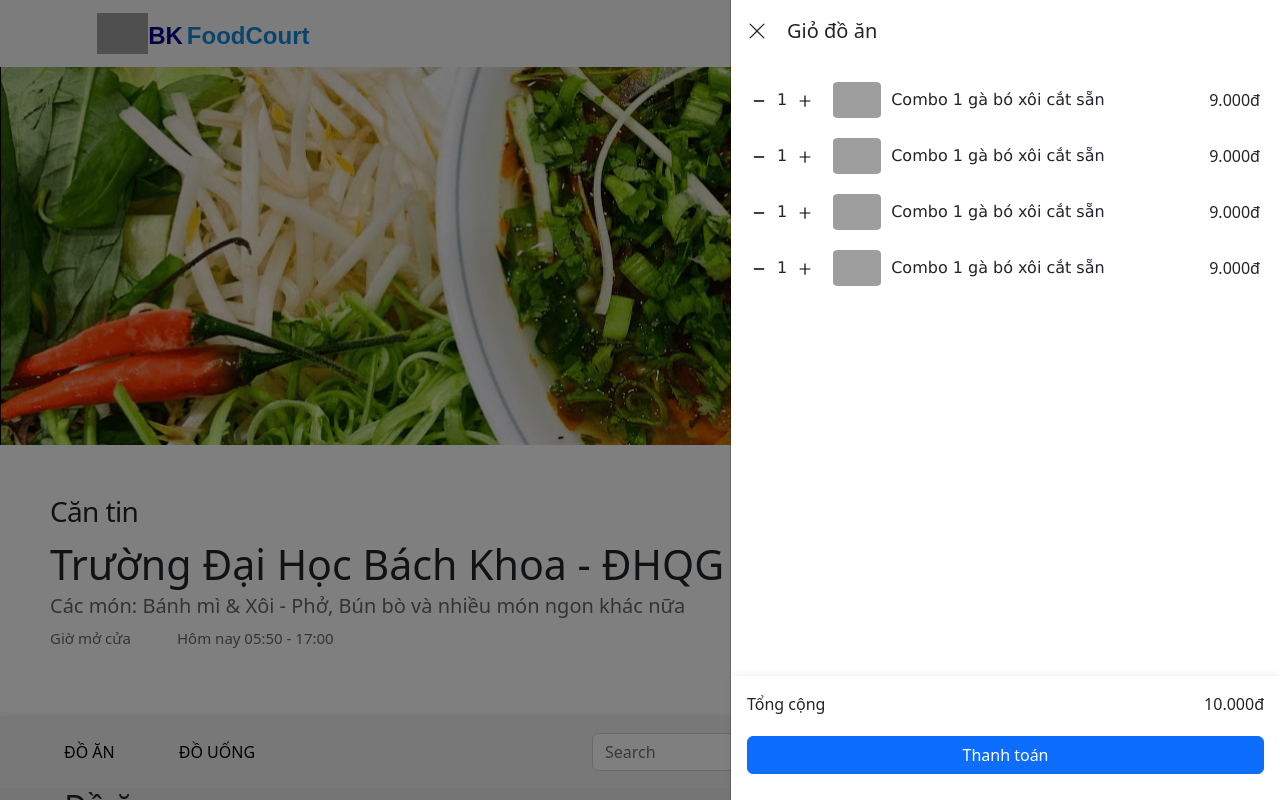
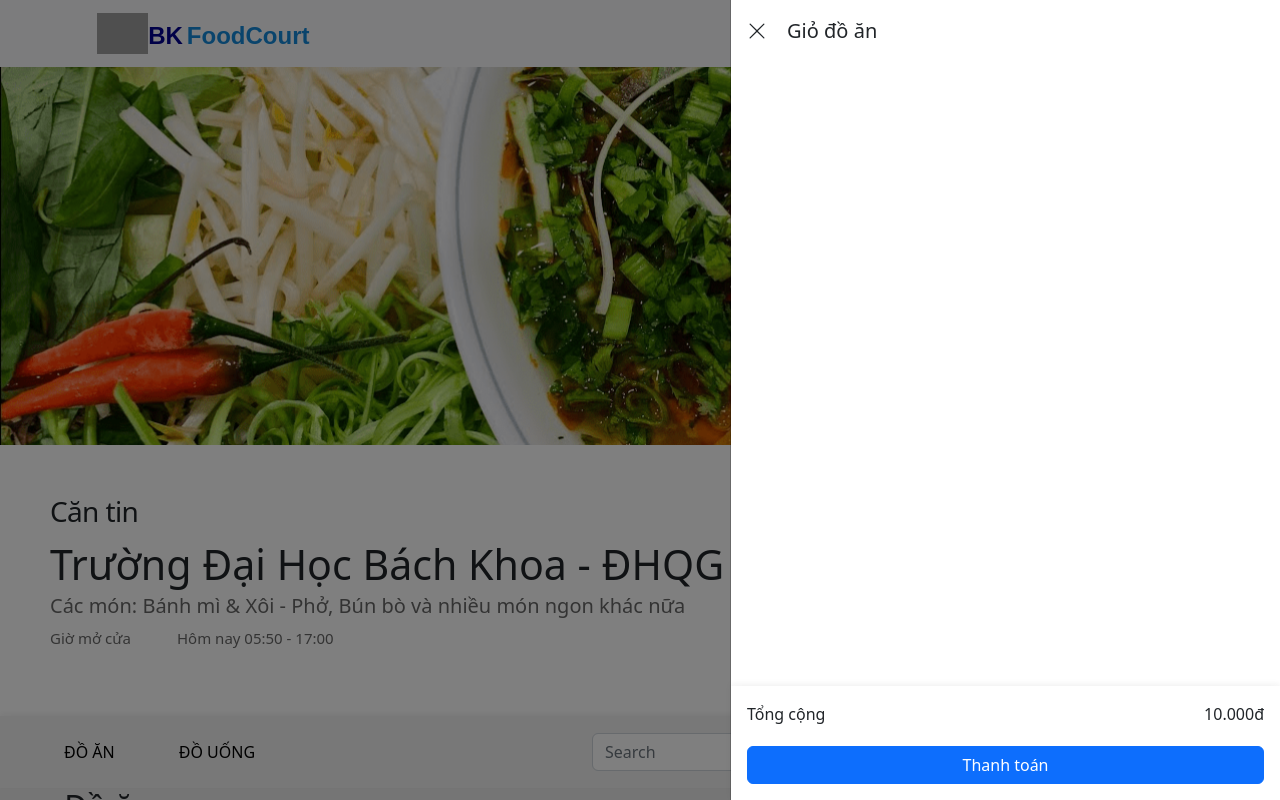
Before and after one commit to iduchungho/BKFoodCourt-Final, a React (Create React App) app in the folder client/: page / in a window 1280 px wide. Both pictures are taken after a click on the button 1057 px from the left and 33 px from the top of the page. Shown: the top 800 px of the page. Built offline with nearby package versions, Linux system fonts and the light colour scheme; grey boxes are pictures that could not be loaded.

Commit message:
add window.localStorage

```diff
--- a/client/package.json
+++ b/client/package.json
@@ -14,6 +14,7 @@
     "react-icons": "^4.6.0",
     "react-router-dom": "^6.4.2",
     "react-scripts": "5.0.1",
+    "react-toastify": "^9.1.1",
     "web-vitals": "^2.1.4"
   },
   "scripts": {
--- a/client/src/App.js
+++ b/client/src/App.js
@@ -1,5 +1,5 @@
 import { BrowserRouter as Router, Routes, Route } from 'react-router-dom';
-
+import 'react-toastify/dist/ReactToastify.css';
 import UINavbar from './component/UI/Navbar';
 import Footer from './component/UI/Footer';
 import Home from './component/modules/home/Home';
--- a/client/src/component/UI/Item.css
+++ b/client/src/component/UI/Item.css
@@ -1,12 +1,12 @@
 .food-container{
     display: flex;
     align-items: center;
-    margin-top: 20px;
-    margin-left: 10px;
-    margin-right: 20px;
+    padding: 2rem;
 }
 .food-count{
     font-family: Verdana, Geneva, Tahoma, sans-serif;
+    width: 20%;
+    display: flex;
 }
 .food-img{
     display: flex;
@@ -38,7 +38,9 @@
     margin-left: auto;
 }
 .div-line{
-    margin-top: 50px;
+    margin-left: auto;
+    margin-right: auto;
+    width: 90%;
     border: 0.5px solid rgb(201, 199, 199) !important;
 }
 .TotalConfirm{
@@ -46,7 +48,7 @@
     padding: 16px;
     background: #fff;
     box-shadow: 0 -2px 6px 0 rgb(28 28 28 / 6%);
-    bottom: 10px;
+    bottom: 0px;
     width: 100%;
 }
 .cart-price-info{
@@ -147,3 +149,20 @@
 .add_to_cart-btn-primary{
     width: 100%;
 }
+.fs__13px{
+    font-size: 14px;
+    font-weight: bold;
+    width: 40%;
+    text-align: center;
+    margin-top: auto;
+    margin-bottom: auto;
+    color: #0d6efd;
+    font-family: Verdana, Geneva, Tahoma, sans-serif;;
+}
+
+.btn-remove{
+    font-weight: 700;
+    color: #ee6352;
+    border: none;
+    background-color: white;
+}
--- a/client/src/component/UI/Item.js
+++ b/client/src/component/UI/Item.js
@@ -1,4 +1,4 @@
-import React, { useState} from "react";
+import React, { useEffect, useState } from "react";
 import { AiOutlinePlus } from "react-icons/ai";
 import { FiMinus } from "react-icons/fi";
 import { BsXLg } from "react-icons/bs";
@@ -8,23 +8,44 @@ import Form from 'react-bootstrap/Form';
 
 import './Item.css'
 
-export default function ItemInCart(obj){
-    const [count, setCount] = useState(1);
+export default function ItemInCart(obj) {
+    const [count, setCount] = useState(obj.amout);
     const plus = () => {
         setCount(count + 1)
     };
     const minus = () => {
-        if(count > 0){
+        if (count > 0) {
             setCount(count - 1)
         }
     };
 
+    useEffect(() => {
+        obj.amout = count;
+        // console.log(count)
+    }, [count])
+
+    const priceOrRemove = (obj) => {
+        if(count === 0)
+            return (
+                <button
+                    className="btn-remove"
+                    onClick={() => {
+                        let list = JSON.parse(window.localStorage.getItem("FOOD_ITEM"));
+                        console.log(list)
+                        list.pop();
+                        window.localStorage.setItem("FOOD_ITEM", JSON.stringify(list));
+                    }}>
+                    Remove
+                </button>);
+        return (<span>{obj.price}</span>)
+    }
+
     return (
         <>
-            <div className="food-container">
+            <div className="food-container" key={`${obj.name}`}>
                 <div className="food-count">
                     <button className="btn-count" onClick={minus}><FiMinus /></button>
-                    {count}
+                    <span className="fs__13px">{count}</span>
                     <button className="btn-count" onClick={plus}><AiOutlinePlus /></button>
                 </div>
                 <img
@@ -36,17 +57,18 @@ export default function ItemInCart(obj){
                     {obj.name}
                 </div>
                 <div className="food-price">
-                    {obj.price}
+                    {priceOrRemove(obj)}
                 </div>
             </div>
+            <div className="div-line"/>
         </>
     );
 }
 
-export function TotalFoodItem(){
+export function TotalFoodItem() {
     return (
         <>
-            <div className="div-line"/>
+            <div className="div-line" />
             <div className="total-container">
                 <div className="Summary">
                     Tổng
@@ -98,18 +120,36 @@ export function TotalConfirm() {
 //     );
 // }
 
-export function FoodItem(obj){
+export function FoodItem(obj) {
     const [show, setShow] = useState(false);
     const handleClose = () => setShow(false);
     const handleShow = () => setShow(true);
+    const [localStorage, setLocalStorage] = useState([])
+    const handleSave = () => {
+        let list_f = localStorage;
+        list_f.push(obj);
+        setLocalStorage(list_f);
+        console.log(localStorage);
+
+        const f_arr = window.localStorage.getItem("FOOD_ITEM");
+        if (f_arr != null) {
+            let list_f_arr = JSON.parse(f_arr);
+            list_f_arr = list_f_arr.concat(localStorage);
+            window.localStorage.setItem("FOOD_ITEM", JSON.stringify(list_f_arr));
+        }
+        else {
+            window.localStorage.setItem("FOOD_ITEM", JSON.stringify(localStorage));
+        }
+        window.location.reload();
+    }
 
     return (
         <div className="item">
             <div className="item-container" onClick={handleShow}>
                 <img
                     className="item-img"
-                    src= {obj.img}
-                    alt = 'img'
+                    src={obj.img}
+                    alt='img'
                 />
                 <div className="item-txt">
                     <p className="item-description">
@@ -120,7 +160,7 @@ export function FoodItem(obj){
                         <Button
                             className="add-btn"
                         >
-                            <AiOutlinePlus/>
+                            <AiOutlinePlus />
                         </Button>
                     </div>
                 </div>
@@ -156,7 +196,7 @@ export function FoodItem(obj){
                                     plus
                                 </div> */}
                                 <div className="add_to_cart-btn">
-                                    <Button variant="primary" className="add_to_cart-btn-primary">Thêm vào giỏ hàng</Button>
+                                    <Button variant="primary" className="add_to_cart-btn-primary" onClick={handleSave}>Thêm vào giỏ hàng</Button>
                                 </div>
                             </div>
                         </div>
--- a/client/src/component/modules/Cart/Cart.css
+++ b/client/src/component/modules/Cart/Cart.css
@@ -1,3 +1,4 @@
 .cart-container{
-    overflow: hidden;
+    overflow: auto;
+    height: 80%;
 }
--- a/client/src/component/modules/Cart/Cart.js
+++ b/client/src/component/modules/Cart/Cart.js
@@ -1,17 +1,23 @@
-import React from "react";
+import React, { useEffect, useState } from "react";
 
 import ItemInCart, { TotalConfirm } from "../../UI/Item";
 import './Cart.css';
-import {f} from '../data'
 
-export default function Cart(){
+
+export default function Cart() {
+    var foodarr = JSON.parse(window.localStorage.getItem("FOOD_ITEM"));
+    if (foodarr === null) foodarr = [];
+    useEffect(() => {
+        var foodarr = JSON.parse(window.localStorage.getItem("FOOD_ITEM"));
+        if (foodarr === null) foodarr = [];
+        // console.log("effect");
+    }, [])
     return (
         <>
-            <div className="cart-container" id = 'cart-style1'>
-                {ItemInCart(f)}
-                {ItemInCart(f)}
-                {ItemInCart(f)}
-                {ItemInCart(f)}
+            <div className="cart-container" id='cart-style1'>
+                {foodarr.map((f) => (
+                    ItemInCart(f)
+                ))}
             </div>
             <TotalConfirm />
         </>
--- a/client/src/component/modules/data.js
+++ b/client/src/component/modules/data.js
@@ -1,4 +1,5 @@
 export const f = {
+    "amout": 1,
     "name": "Combo 1 gà bó xôi cắt sẵn",
     "price": "9.000đ",
     "img": "https://d1sag4ddilekf6.azureedge.net/compressed_webp/items/VNITE2022031904461763381/detail/menueditor_item_d293659bcfc84c7ab36ac3c097a074e6_1647666966181761006.webp"
```
Also changed, not shown: 1 other file (tests, documents, lock files or other folders).
